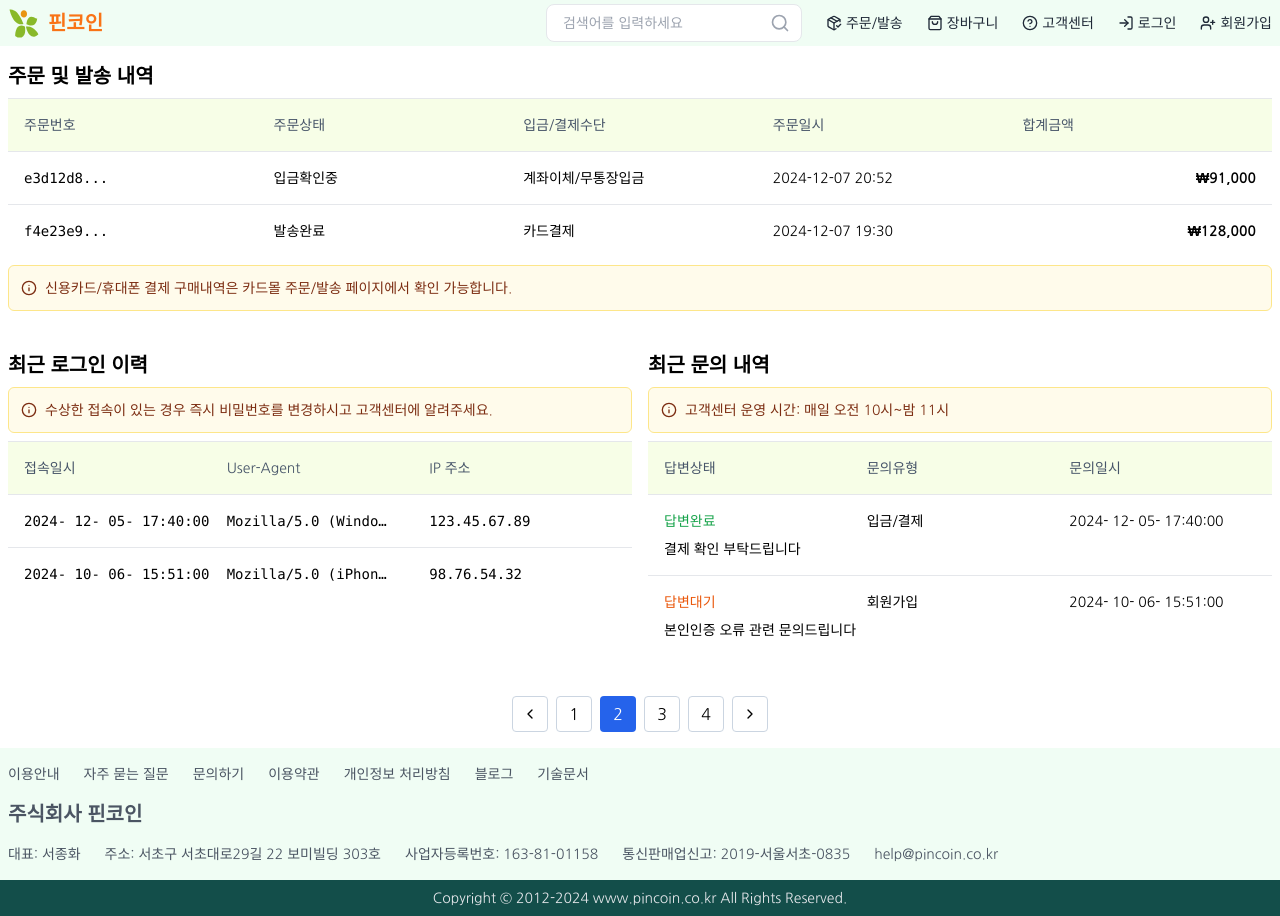
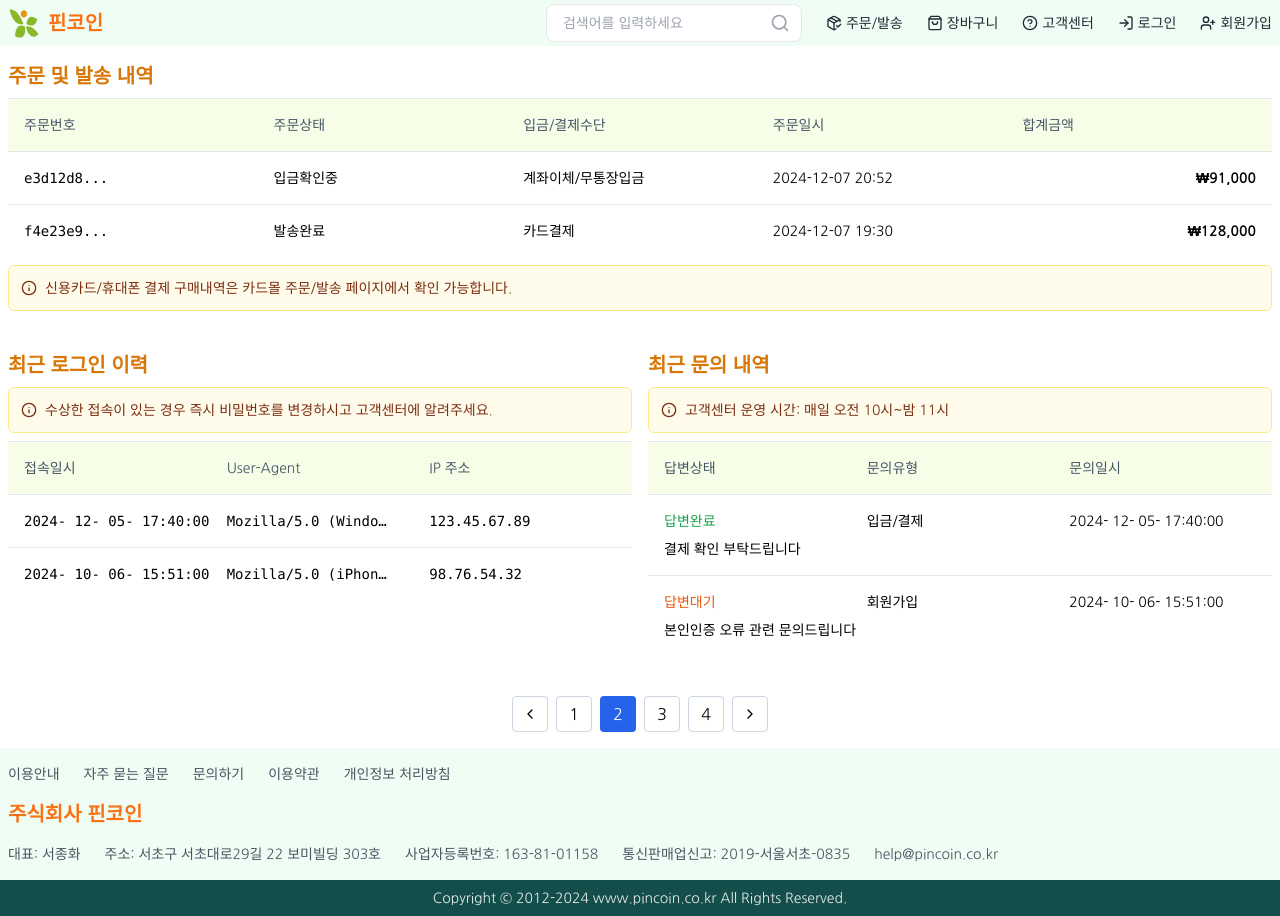
Before and after one commit to mairoo/guava, a Next.js app: page /orders in a window 1280 px wide. Built offline with nearby package versions, Linux system fonts and the light colour scheme.

Commit message:
title color

```diff
--- a/src/components/FooterContent.tsx
+++ b/src/components/FooterContent.tsx
@@ -8,8 +8,6 @@ export const FooterContent = () => {
     { href: '/contact', text: '문의하기' },
     { href: '/terms', text: '이용약관' },
     { href: '/privacy', text: '개인정보 처리방침' },
-    { href: '/blog', text: '블로그' },
-    { href: '/docs', text: '기술문서' },
   ];
 
   const companyInfo = [
@@ -36,7 +34,7 @@ export const FooterContent = () => {
           <div className="h-4" />
 
           <div className="pb-4">
-            <p className="text-xl font-bold mb-4">주식회사 핀코인</p>
+            <p className="text-xl font-bold mb-4 text-orange-500">주식회사 핀코인</p>
             <div className="flex flex-wrap gap-x-6 gap-y-1">
               {companyInfo.map((info) => (
                 <p key={info}>{info}</p>
--- a/src/components/layout/TitledSection.tsx
+++ b/src/components/layout/TitledSection.tsx
@@ -29,7 +29,7 @@ export const TitledSection = ({
   children,
 
   fontSize = 'text-xl',
-  titleColor = 'text-foreground',
+  titleColor = 'text-amber-600',
   isBold = true,
   spacing = 'space-y-2',
   verticalMargin = 'my-4',
--- a/src/components/order/InquiryList.tsx
+++ b/src/components/order/InquiryList.tsx
@@ -48,7 +48,7 @@ export const InquiryList = ({ inquiries }: { inquiries: Inquiry[] }) => {
                   className={`text-sm ${
                     inquiry.status === '답변완료'
                       ? 'text-green-600'
-                      : 'text-orange-600'
+                      : 'text-rose-600'
                   }`}
                 >
                   {inquiry.status}
```
